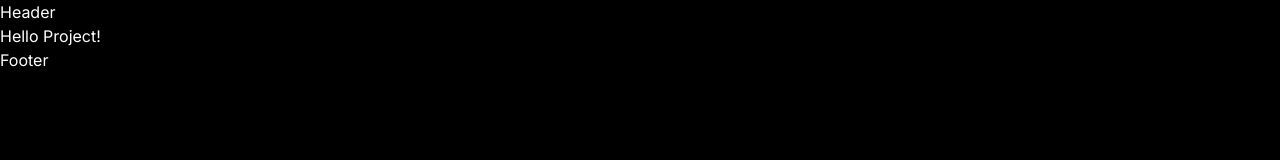
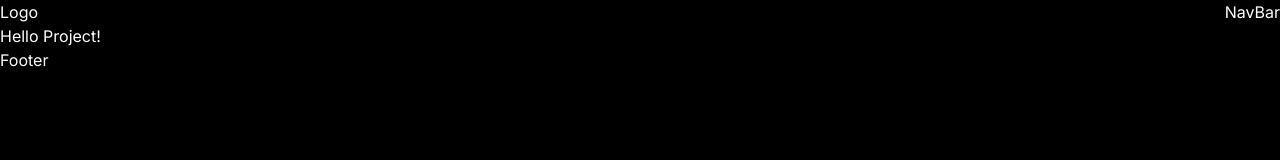
Before and after one commit to Wiazeph/Netfilms, a Next.js app: page / in a window 1280 px wide. Shown: the top 160 px of the page. Built offline with nearby package versions, Linux system fonts and the light colour scheme.

Commit message:
create header and navbar components

```diff
--- /dev/null
+++ b/src/components/header/index.tsx
@@ -0,0 +1,15 @@
+import React from 'react'
+import NavBar from './navbar'
+
+type Props = {}
+
+const Header = (props: Props) => {
+  return (
+    <div className='container mx-auto flex items-center justify-between'>
+        <div className="Logo">Logo</div>
+        <NavBar />
+    </div>
+  )
+}
+
+export default Header
--- /dev/null
+++ b/src/components/header/navbar/index.tsx
@@ -0,0 +1,11 @@
+import React from 'react'
+
+type Props = {}
+
+const NavBar = (props: Props) => {
+  return (
+    <nav>NavBar</nav>
+  )
+}
+
+export default NavBar
--- a/src/layouts/main/header/index.tsx
+++ b/src/layouts/main/header/index.tsx
@@ -1,10 +1,13 @@
 import React from 'react'
+import HeaderComponent from '@/components/header'
 
 type Props = {}
 
 const Header = (props: Props) => {
   return (
-    <header>Header</header>
+    <header>
+      <HeaderComponent />
+    </header>
   )
 }
 
```
